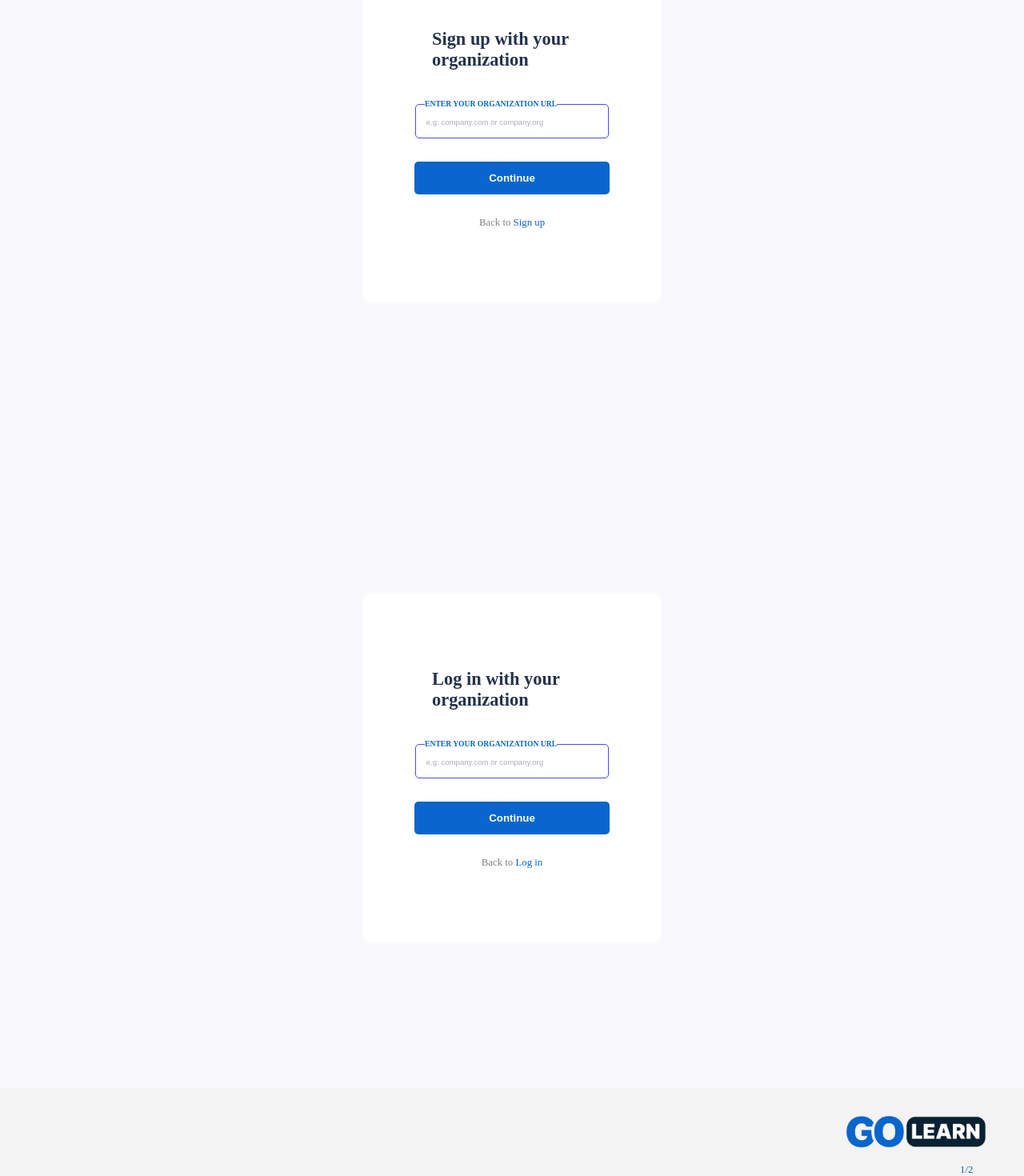
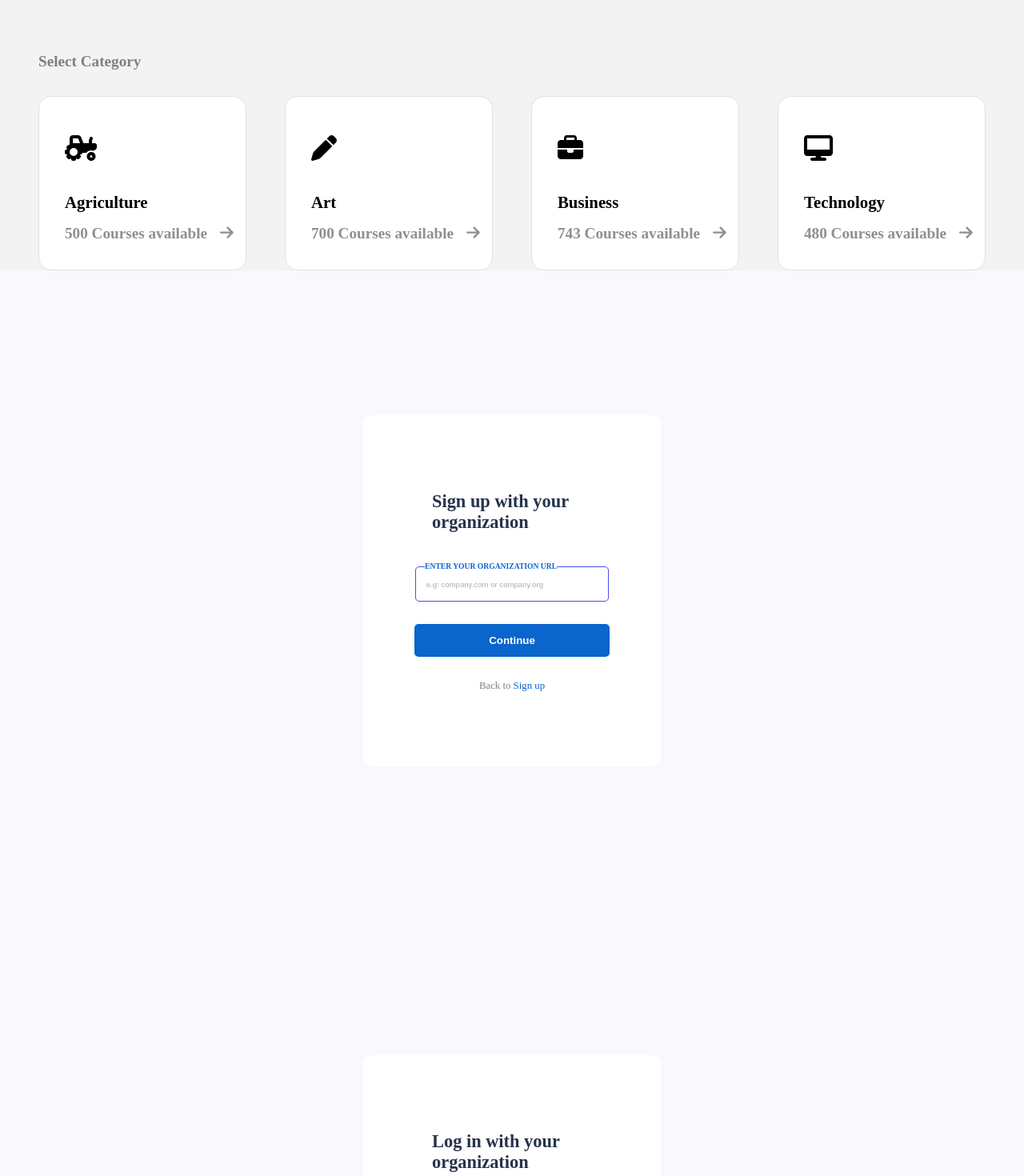
Before and after one commit to GenesysLearnable/LMS-A-FE-14, a React (Create React App) app in the folder adult-lms/: page / in a window 1280 px wide. Shown: the part 240-1710 px from the top of the page at 80% size. Built offline with nearby package versions, Linux system fonts and the light colour scheme; a web font is replaced by a local one.

Commit message:
sixth commit

```diff
--- a/adult-lms/package.json
+++ b/adult-lms/package.json
@@ -8,6 +8,7 @@
     "@testing-library/user-event": "^13.5.0",
     "react": "^18.3.1",
     "react-dom": "^18.3.1",
+    "react-router-dom": "^6.23.0",
     "react-scripts": "5.0.1",
     "web-vitals": "^2.1.4"
   },
--- a/adult-lms/src/App.js
+++ b/adult-lms/src/App.js
@@ -1,20 +1,44 @@
-import React from 'react';
-import Signup from './Components/AdminSignUp';
-import './App.css';
-import Login from './Components/AdminLogin';
-import Welcome from './component/welcome';
-import Header from './component/welcomeheader';
+import React from "react";
+import Signup from "./Components/AdminSignUp";
+import "./App.css";
+import Login from "./Components/AdminLogin";
+import Welcome from "./component/welcome";
+import Header from "./component/welcomeheader";
+// import { BrowserRouter as Router, Route, Link } from "react-router-dom";
 
 
-    export default function GoLearn() {
+export default function GoLearn() {
+    return (
+        <div className="App">
+            <Header />
+            <Welcome />
+            <Signup />
+            <Login />
+      </div>
+    // <Router>
+    //   <div className="App">
+    //     <Link>
+    //       <Route exact path="/">
+    //         <Home />
+    //       </Route>
 
+    //       <Route path="/signup">
+    //         <Signup />
+    //       </Route>
 
-  return (
-<div className="App">
-  <Signup />
-<Login />
-      <Header />
-      <Welcome />
-    </div>
-  )
+    //       <Route path="/login">
+    //         <Login />
+    //       </Route>
+
+    //       <Route path="/header">
+    //         <Header />
+    //       </Route>
+
+    //       <Route path="/welcome">
+    //         <Welcome />
+    //       </Route>
+    //     </Link>
+    //   </div>
+    // </Router>
+  );
 }
```
Also changed, not shown: 1 other file (tests, documents, lock files or other folders).
